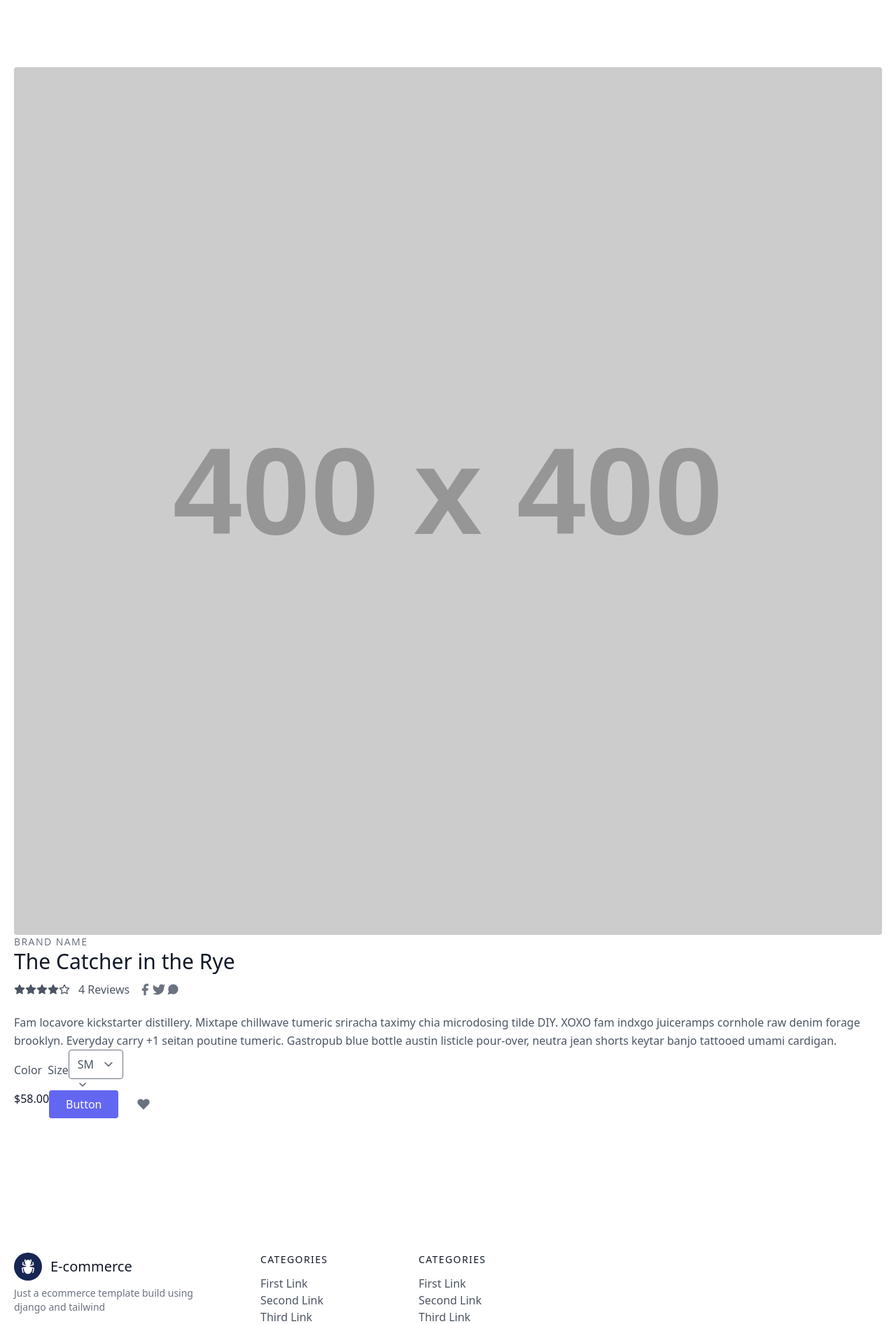
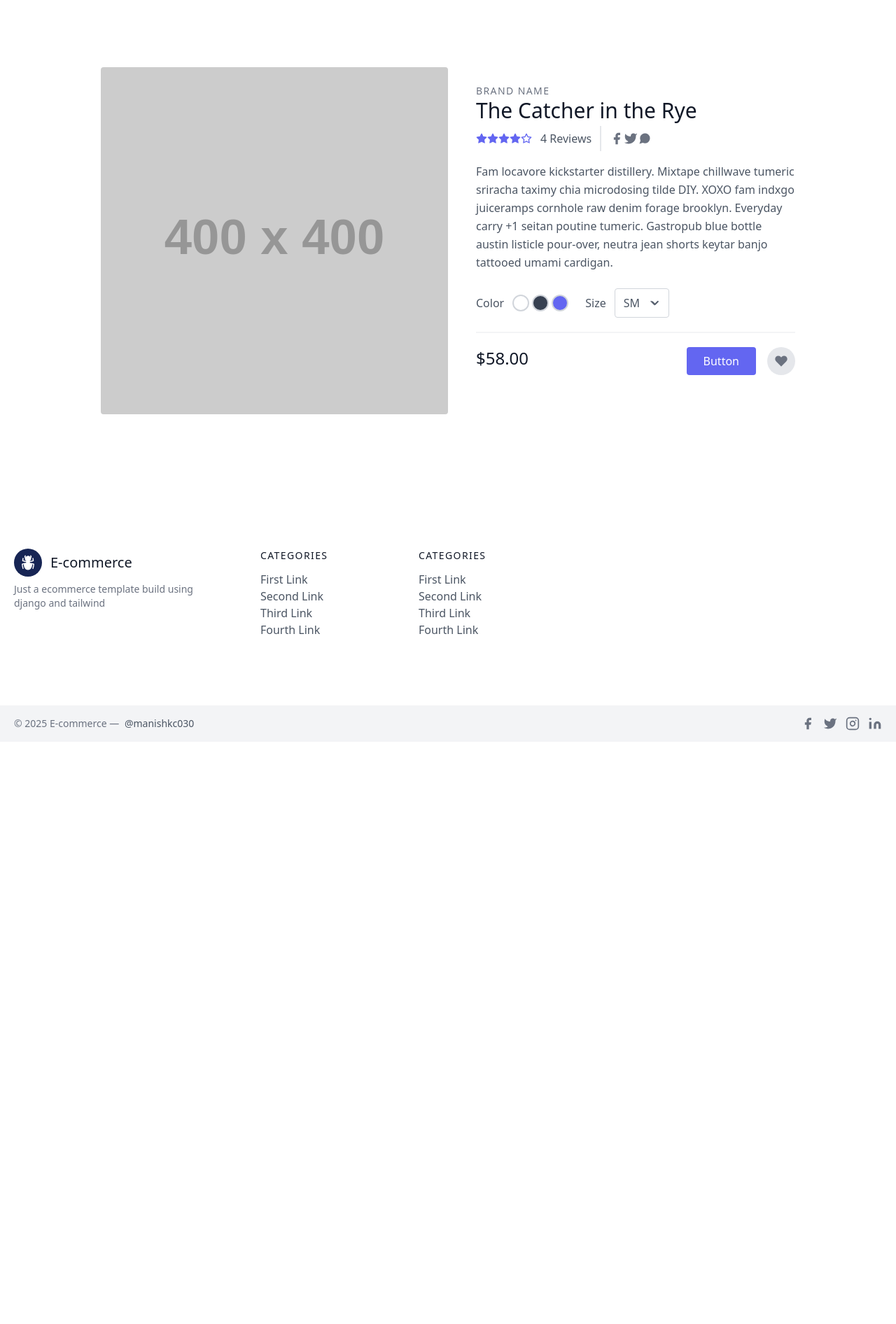
Before and after one commit to ManishKC030/E-Commerce-Template, a Django app: page /products//productdetail in a window 1280 px wide. Shown: the part 80-1972 px from the top of the page at 70% size. After the commit the page ends 1124 px from the top, so only its background shows below. Run offline with Django 5.2, Linux system fonts and the light colour scheme; grey boxes labelled with a size stand in for pictures from a placeholder-image service; some libraries are stand-ins or nearby versions.

Commit message:
Initial Commit

```diff
--- a/ecommerce/theme/static/css/dist/styles.css
+++ b/ecommerce/theme/static/css/dist/styles.css
@@ -783,12 +783,28 @@ select {
   }
 }
 
+.pointer-events-none {
+  pointer-events: none;
+}
+
 .static {
   position: static;
 }
 
+.absolute {
+  position: absolute;
+}
+
 .relative {
   position: relative;
+}
+
+.right-0 {
+  right: 0px;
+}
+
+.top-0 {
+  top: 0px;
 }
 
 .-m-4 {
@@ -816,6 +836,14 @@ select {
   margin-bottom: 1rem;
 }
 
+.mb-5 {
+  margin-bottom: 1.25rem;
+}
+
+.mb-8 {
+  margin-bottom: 2rem;
+}
+
 .ml-1 {
   margin-left: 0.25rem;
 }
@@ -824,8 +852,28 @@ select {
   margin-left: 0.75rem;
 }
 
+.ml-4 {
+  margin-left: 1rem;
+}
+
+.ml-6 {
+  margin-left: 1.5rem;
+}
+
+.ml-auto {
+  margin-left: auto;
+}
+
+.mr-3 {
+  margin-right: 0.75rem;
+}
+
 .mr-5 {
   margin-right: 1.25rem;
+}
+
+.mt-1 {
+  margin-top: 0.25rem;
 }
 
 .mt-10 {
@@ -840,20 +888,8 @@ select {
   margin-top: 1rem;
 }
 
-.mb-1 {
-  margin-bottom: 0.25rem;
-}
-
-.mt-1 {
-  margin-top: 0.25rem;
-}
-
-.mb-8 {
-  margin-bottom: 2rem;
-}
-
-.ml-4 {
-  margin-left: 1rem;
+.mt-6 {
+  margin-top: 1.5rem;
 }
 
 .block {
@@ -880,20 +916,32 @@ select {
   height: 1rem;
 }
 
+.h-48 {
+  height: 12rem;
+}
+
 .h-5 {
   height: 1.25rem;
+}
+
+.h-6 {
+  height: 1.5rem;
+}
+
+.h-64 {
+  height: 16rem;
+}
+
+.h-full {
+  height: 100%;
 }
 
 .h-screen {
   height: 100vh;
 }
 
-.h-48 {
-  height: 12rem;
-}
-
-.h-full {
-  height: 100%;
+.min-h-full {
+  min-height: 100%;
 }
 
 .w-10 {
@@ -908,16 +956,24 @@ select {
   width: 1.25rem;
 }
 
+.w-5\/6 {
+  width: 83.333333%;
+}
+
+.w-6 {
+  width: 1.5rem;
+}
+
 .w-64 {
   width: 16rem;
 }
 
+.w-auto {
+  width: auto;
+}
+
 .w-full {
   width: 100%;
-}
-
-.w-5\/6 {
-  width: 83.333333%;
 }
 
 .flex-shrink-0 {
@@ -930,6 +986,12 @@ select {
 
 .list-none {
   list-style-type: none;
+}
+
+.appearance-none {
+  -webkit-appearance: none;
+     -moz-appearance: none;
+          appearance: none;
 }
 
 .flex-col {
@@ -960,8 +1032,43 @@ select {
   border-radius: 9999px;
 }
 
+.rounded-md {
+  border-radius: 0.375rem;
+}
+
+.border {
+  border-width: 1px;
+}
+
 .border-0 {
   border-width: 0px;
+}
+
+.border-2 {
+  border-width: 2px;
+}
+
+.border-b-2 {
+  border-bottom-width: 2px;
+}
+
+.border-l-2 {
+  border-left-width: 2px;
+}
+
+.border-gray-100 {
+  --tw-border-opacity: 1;
+  border-color: rgb(243 244 246 / var(--tw-border-opacity, 1));
+}
+
+.border-gray-200 {
+  --tw-border-opacity: 1;
+  border-color: rgb(229 231 235 / var(--tw-border-opacity, 1));
+}
+
+.border-gray-300 {
+  --tw-border-opacity: 1;
+  border-color: rgb(209 213 219 / var(--tw-border-opacity, 1));
 }
 
 .bg-blue-950 {
@@ -974,14 +1081,34 @@ select {
   background-color: rgb(243 244 246 / var(--tw-bg-opacity, 1));
 }
 
+.bg-gray-200 {
+  --tw-bg-opacity: 1;
+  background-color: rgb(229 231 235 / var(--tw-bg-opacity, 1));
+}
+
 .bg-gray-50 {
   --tw-bg-opacity: 1;
   background-color: rgb(249 250 251 / var(--tw-bg-opacity, 1));
 }
 
+.bg-gray-700 {
+  --tw-bg-opacity: 1;
+  background-color: rgb(55 65 81 / var(--tw-bg-opacity, 1));
+}
+
 .bg-indigo-500 {
   --tw-bg-opacity: 1;
   background-color: rgb(99 102 241 / var(--tw-bg-opacity, 1));
+}
+
+.bg-indigo-600 {
+  --tw-bg-opacity: 1;
+  background-color: rgb(79 70 229 / var(--tw-bg-opacity, 1));
+}
+
+.bg-white {
+  --tw-bg-opacity: 1;
+  background-color: rgb(255 255 255 / var(--tw-bg-opacity, 1));
 }
 
 .object-cover {
@@ -1036,14 +1187,16 @@ select {
   padding-bottom: 1rem;
 }
 
-.px-6 {
-  padding-left: 1.5rem;
-  padding-right: 1.5rem;
+.pb-5 {
+  padding-bottom: 1.25rem;
 }
 
-.py-2 {
-  padding-top: 0.5rem;
-  padding-bottom: 0.5rem;
+.pl-3 {
+  padding-left: 0.75rem;
+}
+
+.pr-10 {
+  padding-right: 2.5rem;
 }
 
 .text-center {
@@ -1052,6 +1205,21 @@ select {
 
 .font-serif {
   font-family: ui-serif, Georgia, Cambria, "Times New Roman", Times, serif;
+}
+
+.text-2xl {
+  font-size: 1.5rem;
+  line-height: 2rem;
+}
+
+.text-2xl\/9 {
+  font-size: 1.5rem;
+  line-height: 2.25rem;
+}
+
+.text-3xl {
+  font-size: 1.875rem;
+  line-height: 2.25rem;
 }
 
 .text-5xl {
@@ -1119,9 +1299,24 @@ select {
   color: rgb(75 85 99 / var(--tw-text-opacity, 1));
 }
 
+.text-gray-700 {
+  --tw-text-opacity: 1;
+  color: rgb(55 65 81 / var(--tw-text-opacity, 1));
+}
+
 .text-gray-900 {
   --tw-text-opacity: 1;
   color: rgb(17 24 39 / var(--tw-text-opacity, 1));
+}
+
+.text-indigo-500 {
+  --tw-text-opacity: 1;
+  color: rgb(99 102 241 / var(--tw-text-opacity, 1));
+}
+
+.text-indigo-600 {
+  --tw-text-opacity: 1;
+  color: rgb(79 70 229 / var(--tw-text-opacity, 1));
 }
 
 .text-white {
@@ -1246,12 +1526,28 @@ select {
 }
 
 @media (min-width: 1024px) {
+  .lg\:mt-0 {
+    margin-top: 0px;
+  }
+
   .lg\:inline-block {
     display: inline-block;
   }
 
+  .lg\:h-auto {
+    height: auto;
+  }
+
+  .lg\:w-1\/2 {
+    width: 50%;
+  }
+
   .lg\:w-1\/4 {
     width: 25%;
+  }
+
+  .lg\:w-4\/5 {
+    width: 80%;
   }
 
   .lg\:w-full {
@@ -1270,6 +1566,20 @@ select {
     align-items: flex-start;
   }
 
+  .lg\:px-8 {
+    padding-left: 2rem;
+    padding-right: 2rem;
+  }
+
+  .lg\:py-6 {
+    padding-top: 1.5rem;
+    padding-bottom: 1.5rem;
+  }
+
+  .lg\:pl-10 {
+    padding-left: 2.5rem;
+  }
+
   .lg\:pl-24 {
     padding-left: 6rem;
   }
```
Also changed, not shown: other parts of ecommerce/theme/static/css/dist/styles.css (+153 -18 lines), ecommerce/templates/login.html (+5 -3 lines).
